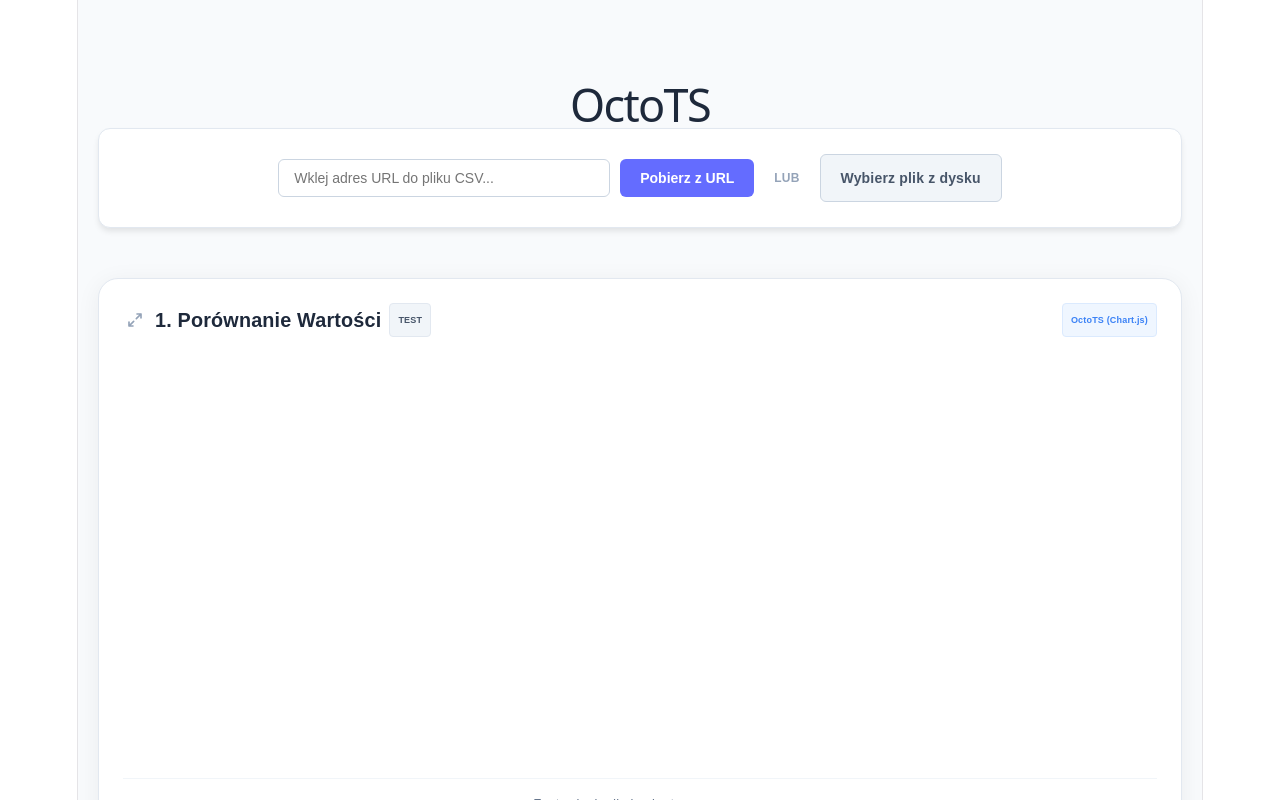
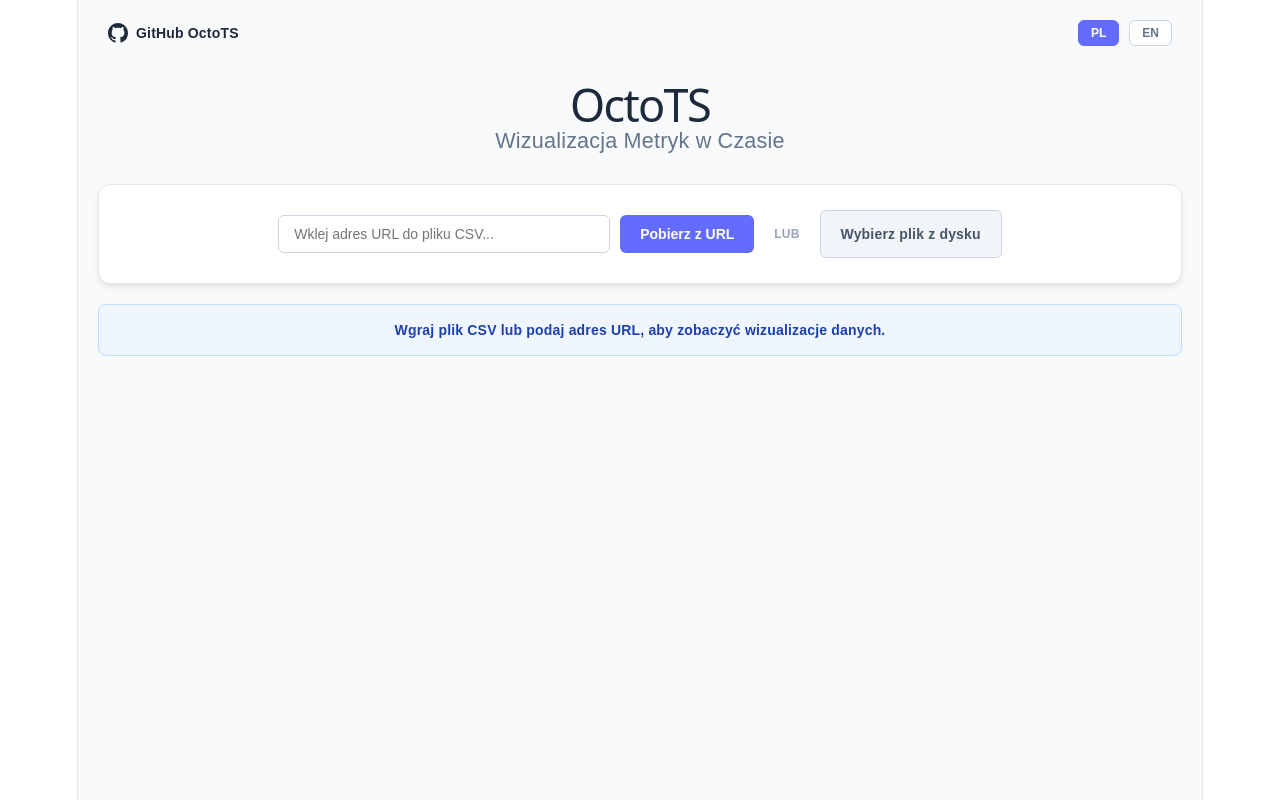
Before and after one commit to OctoTS/OctoTS-frontend, a React (Vite) app: page / in a window 1280 px wide. Shown: the top 800 px of the page. Built offline with nearby package versions, Linux system fonts and the light colour scheme.

Commit message:
feat: half working lib
Signed-off-by: Krystian Sadowski <krystek.sadowski@gmail.com>

```diff
--- a/src/App.css
+++ b/src/App.css
@@ -12,7 +12,6 @@
   left: 30px;
   display: flex;
   align-items: center;
-  gap: 8px;
   color: #1e293b;
   text-decoration: none;
   font-size: 14px;
@@ -81,6 +80,7 @@
   justify-content: center;
   gap: 20px;
   border: 1px solid #e2e8f0;
+  margin-bottom: 20px;
 }
 
 .input-group {
@@ -113,8 +113,9 @@
   border: none;
 }
 
-.action-button:hover {
-  background-color: #535bf2;
+.action-button:disabled {
+  background-color: #cbd5e1;
+  cursor: not-allowed;
 }
 
 .file-label {
@@ -135,11 +136,90 @@
   border: 1px solid #fecaca;
 }
 
+.feedback-message {
+  margin-top: 20px;
+  padding: 12px 20px;
+  border-radius: 8px;
+  font-size: 14px;
+  font-weight: 600;
+}
+
+.feedback-error {
+  background-color: #fef2f2;
+  color: #b91c1c;
+  border: 1px solid #fecaca;
+}
+
+.feedback-success {
+  background-color: #f0fdf4;
+  color: #166534;
+  border: 1px solid #bbf7d0;
+}
+
+.feedback-info {
+  background-color: #eff6ff;
+  color: #1e40af;
+  border: 1px solid #bfdbfe;
+}
+
+.mapping-container {
+  margin-top: 30px;
+  background: white;
+  padding: 30px;
+  border-radius: 15px;
+  border: 1px solid #646cff;
+  box-shadow: 0 10px 15px -3px rgba(0, 0, 0, 0.05);
+}
+
+.mapping-controls {
+  display: flex;
+  gap: 20px;
+  justify-content: center;
+  margin-bottom: 25px;
+  flex-wrap: wrap;
+}
+
+.mapping-field {
+  display: flex;
+  flex-direction: column;
+  text-align: left;
+}
+
+.mapping-field label {
+  font-size: 11px;
+  text-transform: uppercase;
+  font-weight: 700;
+  color: #94a3b8;
+  margin-bottom: 5px;
+}
+
+.mapping-field select {
+  padding: 10px;
+  border-radius: 8px;
+  border: 1px solid #cbd5e1;
+  min-width: 180px;
+}
+
+.confirm-button {
+  background: #1e293b;
+  color: white;
+  border: none;
+  padding: 12px 40px;
+  border-radius: 8px;
+  font-weight: 600;
+  cursor: pointer;
+}
+
+.confirm-button:disabled {
+  background: #cbd5e1;
+  cursor: not-allowed;
+}
+
 .dashboard-grid {
-  maxWidth: 1200px;
-  margin: 0 auto;
+  max-width: 800px;
+  margin: 50px auto;
   display: grid;
-  gridTemplateColumns: repeat(auto-fit, minmax(500px, 1fr));
+  grid-template-columns: 1fr;
   gap: 30px;
 }
 
--- a/src/App.jsx
+++ b/src/App.jsx
@@ -1,179 +1,193 @@
-import React, { useState, useEffect, useRef } from 'react';
+import React, { useState } from 'react';
 import './App.css';
+import OctoDashboard from './components/OctoDashboard';
 
-import ChartCard from './components/ChartCard';
-
-// ------------------------------------------------------------------
-// ZAKTUALIZOWANY WRAPPER DLA TWOJEJ BIBLIOTEKI VANILLA JS
-// ------------------------------------------------------------------
-const VanillaOctoChart = ({ data, engine, type, chartId, title, yLabel, xLabel }) => {
-  const chartRef = useRef(null);
-
-  useEffect(() => {
-    // Sprawdzamy, czy biblioteka jest dostępna i czy mamy dane
-    if (typeof window.OctoTS === 'undefined' || !chartRef.current || !data) return;
-
-    chartRef.current.id = chartId;
-
-    // Etykiety słupków (np. nazwy miast) i ich wartości
-    const labels = data.map(item => item.label);
-    const dataValues = data.map(item => item.value);
-
-    // Wyciągamy czas z pierwszego elementu, by wrzucić go do podtytułu
-    // (Zakładamy, że sprawdzasz zrzut danych dla konkretnego timestampa)
-    const timestamp = data.length > 0 && data[0].time ? `Czas pomiaru: ${data[0].time}` : '';
-
-    // Tworzymy obiekt konfiguracyjny zgodny z Twoim nowym kodem
-    const config = {
-      type: type,
-      title: title,
-      subtitle: timestamp,       // Czas ląduje ładnie nad wykresem
-      xAxisTitle: xLabel || '',  // np. "Miasto"
-      yAxisTitle: yLabel || '',  // np. "Wartość"
-      labels: labels,            // Podpisy pod słupkami
-      data: dataValues           // Wysokość słupków
-    };
-    console.log(config)
-    // Wywołanie Twojej zaktualizowanej funkcji
-    const chartInstance = window.OctoTS.makewykres(engine, chartId, config);
-
-    return () => {
-      if (chartInstance) {
-        if (typeof chartInstance.destroy === 'function') chartInstance.destroy();
-        if (typeof chartInstance.dispose === 'function') chartInstance.dispose();
-      }
-    };
-  }, [data, engine, type, chartId, title, yLabel, xLabel]);
-
-  return <div ref={chartRef} style={{ width: '100%', height: '350px' }}></div>;
-};
-
-// ------------------------------------------------------------------
-// TŁUMACZENIA I GŁÓWNA APLIKACJA
-// ------------------------------------------------------------------
 const translations = {
   pl: {
     title: "OctoTS",
-    subtitle: "Wizualizacja Metryk Projektowych",
+    subtitle: "Wizualizacja Metryk w Czasie",
+    btnFile: "Wybierz plik z dysku",
     urlPlaceholder: "Wklej adres URL do pliku CSV...",
     btnLoad: "Pobierz z URL",
     btnLoading: "Ładowanie...",
     orSeparator: "LUB",
-    btnFile: "Wybierz plik z dysku",
-    btnReset: "Przywróć testowe",
-    errorUrl: "Błąd ładowania URL. Upewnij się, że link prowadzi bezpośrednio do pliku w formacie raw.",
-    errorData: "Błąd parsowania danych. Sprawdź format CSV.",
+    btnReset: "Wyczyść dane",
+    mappingTitle: "Konfiguracja mapowania kolumn",
+    labelTime: "Kolumna czasu (data/timestamp)",
+    labelGroup: "Kolumna grupy (wartość tekstowa)",
+    labelValue: "Kolumna wartości (liczbowa)",
+    btnConfirm: "Generuj wykresy",
+    successLoad: "Dane wczytane. Skonfiguruj kolumny.",
+    successProcess: "Wizualizacje gotowe!",
+    errorFile: "Błąd wczytywania danych.",
+    errorNetwork: "Błąd sieciowy podczas pobierania.",
+    initialMessage: "Wgraj plik CSV lub podaj adres URL, aby zobaczyć wizualizacje danych.",
     charts: {
-      c1: { title: "1. Porównanie Wartości", desc: "Zestawienie dla konkretnego czasu." },
-      c2: { title: "2. Audyt Ciągłości", desc: "ECharts Wykres Liniowy." },
-      c3: { title: "3. Nawigacja po Historii", desc: "ECharts Wykres Słupkowy." },
+      c1: { title: "1. Puls Aktywności", desc: "Zagęszczenie wystąpień zdarzeń w czasie." },
+      c2: { title: "2. Audyt Ciągłości", desc: "Stabilność rejestrowania danych w skali roku." },
+      c3: { title: "3. Nawigacja po Historii", desc: "Linia trendu z interaktywnym suwakiem czasu." },
+      c4: { title: "4. Ewolucja Struktury", desc: "Zmiany proporcji składowych w czasie." },
+      c5: { title: "5. Dynamika Rankingów", desc: "Zmiany pozycji grup w czasie." },
+      c6: { title: "6. Chronologia Procesów", desc: "Sekwencja zdarzeń zarejestrowana w czasie." },
+      c7: { title: "7. Cykl Dobowy", desc: "Wzorce zachowań w skali 24-godzinnej." },
+      c8: { title: "8. Zmienność Wydajności", desc: "Wykres świecowy ilustrujący fluktuacje." },
+      c9: { title: "9. Profil Porównawczy", desc: "Zestawienie wkładu poszczególnych grup." },
+      c10: { title: "10. Hierarchia Rozmiaru", desc: "Struktura wag poszczególnych elementów." },
+      c11: { title: "11. Kompozycja Typów", desc: "Proporcje typów danych." },
+      c12: { title: "12. Analiza Korelacji", desc: "Badanie zależności między zmiennymi." },
+      c13: { title: "13. Bilans Zmian", desc: "Zestawienie wartości dodanych i usuniętych." },
+      c14: { title: "14. Zakres Zmienności", desc: "Wizualizacja obszarów odchyleń wartości." },
+      c15: { title: "15. Ewolucja Skokowa", desc: "Zmiany stanu systemu rejestrowane w czasie." },
     }
   },
   en: {
-    // ... skrócone dla czytelności ...
+    title: "OctoTS",
+    subtitle: "Time-Series Metrics Visualization",
+    btnFile: "Choose file",
+    urlPlaceholder: "Paste CSV URL here...",
+    btnLoad: "Load URL",
+    btnLoading: "Loading...",
+    orSeparator: "OR",
+    btnReset: "Clear Data",
+    mappingTitle: "Column Mapping Configuration",
+    labelTime: "Time Column (date/timestamp)",
+    labelGroup: "Group Column (text)",
+    labelValue: "Value Column (number)",
+    btnConfirm: "Confirm and Generate",
+    successLoad: "Data loaded. Please map columns.",
+    successProcess: "Visualizations ready!",
+    errorFile: "Error loading data.",
+    errorNetwork: "Network error during fetch.",
+    initialMessage: "Please upload a CSV file or provide a URL to see data visualizations.",
+    charts: {
+      c1: { title: "1. Activity Pulse", desc: "Density of event occurrences over time." },
+      c2: { title: "2. Continuity Audit", desc: "Stability of data logging throughout the year." },
+      c3: { title: "3. History Navigation", desc: "Trend line with an interactive time slider." },
+      c4: { title: "4. Structure Evolution", desc: "Changes in component proportions over time." },
+      c5: { title: "5. Ranking Dynamics", desc: "Changes in group positions over time." },
+      c6: { title: "6. Process Chronology", desc: "Sequence of events recorded over time." },
+      c7: { title: "7. Daily Cycle", desc: "Behavior patterns on a 24-hour scale." },
+      c8: { title: "8. Performance Volatility", desc: "Candlestick chart illustrating fluctuations." },
+      c9: { title: "9. Comparative Profile", desc: "Comparison of individual group contributions." },
+      c10: { title: "10. Size Hierarchy", desc: "Weight structure of individual elements." },
+      c11: { title: "11. Type Composition", desc: "Proportions of file types." },
+      c12: { title: "12. PR Efficiency Analysis", desc: "Examination of dependencies between variables." },
+      c13: { title: "13. Change Balance", desc: "Summary of added and removed values." },
+      c14: { title: "14. Variability Range", desc: "Visualization of value deviation areas." },
+      c15: { title: "15. Step Evolution", desc: "System state changes recorded over time." },
+    }
   }
 };
 
 function App() {
   const [lang, setLang] = useState('pl');
+  const [sourceType, setSourceType] = useState(null);
   const [processedData, setProcessedData] = useState(null);
-  const [dataLabel, setDataLabel] = useState('Wartość');
-  const [sourceType, setSourceType] = useState('TESTOWE');
+  const [rawHeaders, setRawHeaders] = useState([]);
+  const [rawRows, setRawRows] = useState([]);
+  const [mapping, setMapping] = useState({ time: '', group: '', value: '' });
+  const [feedback, setFeedback] = useState(null);
+  const [isLoading, setIsLoading] = useState(false);
   const [url, setUrl] = useState('');
-  const [isLoading, setIsLoading] = useState(false);
-
-  const [rawCsvLines, setRawCsvLines] = useState(null);
-  const [csvHeaders, setCsvHeaders] = useState([]);
-  const [mappingConfig, setMappingConfig] = useState({ timeAxis: '', labelAxis: '', valueAxis: '' });
-  const [showMappingMenu, setShowMappingMenu] = useState(false);
 
   const t = (key) => {
     const keys = key.split('.');
     return keys.reduce((acc, curr) => acc && acc[curr], translations[lang]) || key;
   };
 
-  const processRawText = (text, sourceName) => {
-    const lines = text.trim().split('\n');
+  const processRawData = (text) => {
+    const lines = text.trim().split('\n').map(row => row.split(','));
     if (lines.length < 2) {
-      alert(t('errorData'));
+      setFeedback({ type: 'error', messageKey: 'errorFile' });
       return;
     }
-    const headers = lines[0].split(',').map(h => h.trim());
-    setCsvHeaders(headers);
-    setRawCsvLines(lines);
-    setSourceType(sourceName);
-    setMappingConfig({
-      timeAxis: headers[0] || '',
-      labelAxis: headers[1] || headers[0] || '',
-      valueAxis: headers[2] || headers[1] || ''
-    });
-    setShowMappingMenu(true);
+    setRawHeaders(lines[0].map(h => h.trim()));
+    setRawRows(lines.slice(1));
+    setProcessedData(null);
+    setFeedback({ type: 'success', messageKey: 'successLoad' });
   };
 
-  const handleUrlLoad = async () => { /* ... (zostaje bez zmian) ... */
+  const handleFileUpload = (e) => {
+    const file = e.target.files[0];
+    if (!file) return;
+    const reader = new FileReader();
+    reader.onload = (event) => processRawData(event.target.result);
+    reader.readAsText(file);
+  };
+
+  const handleUrlLoad = async () => {
     if (!url) return;
     setIsLoading(true);
+    setFeedback(null);
     try {
       const response = await fetch(url);
+      if (!response.ok) throw new Error();
       const text = await response.text();
-      processRawText(text, 'URL');
-    } catch (error) {
-      alert(t('errorUrl'));
+      processRawData(text);
+    } catch (err) {
+      setFeedback({ type: 'error', messageKey: 'errorNetwork' });
     } finally {
       setIsLoading(false);
     }
   };
 
-  const handleFileUpload = (e) => { /* ... (zostaje bez zmian) ... */
-    const file = e.target.files[0];
-    if (!file) return;
-    const reader = new FileReader();
-    reader.onload = (event) => {
-      processRawText(event.target.result, 'PLIK');
-    };
-    reader.readAsText(file);
-  };
+  const applyMapping = () => {
+    const timeIdx = rawHeaders.indexOf(mapping.time);
+    const groupIdx = rawHeaders.indexOf(mapping.group);
+    const valueIdx = rawHeaders.indexOf(mapping.value);
 
-  const applyMapping = () => {
-    const { timeAxis, labelAxis, valueAxis } = mappingConfig;
-    const timeIdx = csvHeaders.indexOf(timeAxis);
-    const labelIdx = csvHeaders.indexOf(labelAxis);
-    const valueIdx = csvHeaders.indexOf(valueAxis);
+    const result = rawRows.map((row, index) => ({
+      id: index,
+      [mapping.time || 'timestamp']: timeIdx !== -1 ? row[timeIdx]?.trim() : null,
+      [mapping.group || 'author']: groupIdx !== -1 ? row[groupIdx]?.trim() : 'Default',
+      [mapping.value || 'value']: valueIdx !== -1 ? parseInt(row[valueIdx]?.trim(), 10) || 0 : 0
+    }));
 
-    if (timeIdx === -1 || labelIdx === -1 || valueIdx === -1) return;
-
-    const result = rawCsvLines.slice(1).map((line, index) => {
-      const parts = line.split(',');
-      if (parts.length <= Math.max(timeIdx, labelIdx, valueIdx)) return null;
-
-      return {
-        id: index,
-        time: parts[timeIdx].trim(),
-        label: parts[labelIdx].trim(),
-        value: parseFloat(parts[valueIdx].trim()) || 0
-      };
-    }).filter(Boolean);
-
-    result.sort((a, b) => new Date(a.time) - new Date(b.time));
-
-    setDataLabel(valueAxis);
     setProcessedData(result);
-    setShowMappingMenu(false);
+    setSourceType('PLIK');
+    setFeedback({ type: 'success', messageKey: 'successProcess' });
   };
 
   const resetData = () => {
-    setProcessedData(null);
-    setDataLabel('Wartość');
-    setSourceType('TESTOWE');
-    setUrl('');
-    setShowMappingMenu(false);
+    setProcessedData(null); setRawHeaders([]); setRawRows([]); setSourceType(null);
+    setMapping({ time: '', group: '', value: '' }); setFeedback(null); setUrl('');
   };
+
+  const dashboardLayout = [
+    { type: 'beeswarm', title: t('charts.c1.title'), description: t('charts.c1.desc'), mapping: { groupKey: mapping.group, valueKey: mapping.value } },
+    { type: 'calendar', title: t('charts.c2.title'), description: t('charts.c2.desc'), mapping: { timeKey: mapping.time, valueKey: mapping.value } },
+    { type: 'timeZoom', title: t('charts.c3.title'), description: t('charts.c3.desc'), mapping: { timeKey: mapping.time, valueKey: mapping.value } },
+    { type: 'stream', title: t('charts.c4.title'), description: t('charts.c4.desc'), mapping: { timeKey: mapping.time, groupKey: mapping.group, valueKey: mapping.value } },
+    { type: 'bump', title: t('charts.c5.title'), description: t('charts.c5.desc'), mapping: { timeKey: mapping.time, groupKey: mapping.group, valueKey: mapping.value } },
+    { type: 'timeline', title: t('charts.c6.title'), description: t('charts.c6.desc'), mapping: { timeKey: mapping.time, groupKey: mapping.group, valueKey: mapping.value } },
+    { type: 'hourly', title: t('charts.c7.title'), description: t('charts.c7.desc'), mapping: { timeKey: mapping.time, valueKey: mapping.value } },
+    { type: 'volatility', title: t('charts.c8.title'), description: t('charts.c8.desc'), mapping: { timeKey: mapping.time, valueKey: mapping.value } },
+    { type: 'radar', title: t('charts.c9.title'), description: t('charts.c9.desc'), mapping: { groupKey: mapping.group, valueKey: mapping.value } },
+    { type: 'tree', title: t('charts.c10.title'), description: t('charts.c10.desc'), mapping: { groupKey: mapping.group, valueKey: mapping.value } },
+    { type: 'polar', title: t('charts.c11.title'), description: t('charts.c11.desc'), mapping: { groupKey: mapping.group, valueKey: mapping.value } },
+    { type: 'scatter', title: t('charts.c12.title'), description: t('charts.c12.desc'), mapping: { valueKey: mapping.value } },
+    { type: 'netChange', title: t('charts.c13.title'), description: t('charts.c13.desc'), mapping: { valueKey: mapping.value } },
+    { type: 'range', title: t('charts.c14.title'), description: t('charts.c14.desc'), mapping: { timeKey: mapping.time, valueKey: mapping.value } },
+    { type: 'step', title: t('charts.c15.title'), description: t('charts.c15.desc'), mapping: { timeKey: mapping.time, valueKey: mapping.value } }
+  ];
 
   return (
     <div className="app-root">
-      {/* ... Header i Kontrolki (zostają bez zmian z poprzedniego kodu) ... */}
+      <a href="https://github.com/OctoTS" target="_blank" rel="noopener noreferrer" className="github-org-link">
+        <svg height="20" width="20" viewBox="0 0 16 16" fill="currentColor" style={{ marginRight: '8px' }}>
+          <path d="M8 0C3.58 0 0 3.58 0 8c0 3.54 2.29 6.53 5.47 7.59.4.07.55-.17.55-.38 0-.19-.01-.82-.01-1.49-2.01.37-2.53-.49-2.69-.94-.09-.23-.48-.94-.82-1.13-.28-.15-.68-.52-.01-.53.63-.01 1.08.58 1.23.82.72 1.21 1.87.87 2.33.66.07-.52.28-.87.51-1.07-1.78-.2-3.64-.89-3.64-3.95 0-.87.31-1.59.82-2.15-.08-.2-.36-1.02.08-2.12 0 0 .67-.21 2.2.82.64-.18 1.32-.27 2-.27.68 0 1.36.09 2 .27 1.53-1.04 2.2-.82 2.2-.82.44 1.1.16 1.92.08 2.12.51.56.82 1.27.82 2.15 0 3.07-1.87 3.75-3.65 3.95.29.25.54.73.54 1.48 0 1.07-.01 1.93-.01 2.19 0 .21.15.46.55.38A8.013 8.013 0 0016 8c0-4.42-3.58-8-8-8z" />
+        </svg>
+        <span>GitHub OctoTS</span>
+      </a>
+
+      <div className="language-bar">
+        <button onClick={() => setLang('pl')} className={`lang-btn ${lang === 'pl' ? 'active' : ''}`}>PL</button>
+        <button onClick={() => setLang('en')} className={`lang-btn ${lang === 'en' ? 'active' : ''}`}>EN</button>
+      </div>
+
       <header className="main-header">
         <h1>{t('title')}</h1>
+        <p>{t('subtitle')}</p>
 
         <div className="control-panel">
           <div className="input-group">
@@ -181,81 +195,38 @@ function App() {
             <button onClick={handleUrlLoad} className="action-button" disabled={isLoading}>{isLoading ? t('btnLoading') : t('btnLoad')}</button>
           </div>
           <div className="divider">{t('orSeparator')}</div>
-          <div className="input-group">
-            <label className="file-label action-button">
-              {t('btnFile')}
-              <input type="file" accept=".csv" onChange={handleFileUpload} style={{ display: 'none' }} />
-            </label>
-          </div>
-          {processedData && <button onClick={resetData} className="reset-button">{t('btnReset')}</button>}
+          <label className="file-label">{t('btnFile')}<input type="file" accept=".csv" onChange={handleFileUpload} style={{ display: 'none' }} /></label>
+          {(processedData || rawRows.length > 0) && <button onClick={resetData} className="reset-button">{t('btnReset')}</button>}
         </div>
 
-        {/* Formularz Mapowania */}
-        {showMappingMenu && (
-          <div style={{ marginTop: '20px', padding: '20px', backgroundColor: 'var(--bg-color, rgba(255, 255, 255, 0.05))', borderRadius: '8px', border: '1px solid var(--border-color, #444)', maxWidth: '800px', margin: '20px auto' }}>
-            <h3 style={{ margin: '0 0 15px 0', fontSize: '1.1rem' }}>Dopasuj kolumny z pliku CSV</h3>
-            <div style={{ display: 'flex', gap: '20px', flexWrap: 'wrap', alignItems: 'flex-end', justifyContent: 'center' }}>
-              <div>
-                <label style={{ display: 'block', fontSize: '13px', marginBottom: '5px', opacity: 0.8 }}>Czas / Sortowanie:</label>
-                <select value={mappingConfig.timeAxis} onChange={(e) => setMappingConfig({...mappingConfig, timeAxis: e.target.value})} style={{ padding: '8px', borderRadius: '4px', minWidth: '150px' }}>
-                  {csvHeaders.map(h => <option key={`time-${h}`} value={h}>{h}</option>)}
-                </select>
-              </div>
-              <div>
-                <label style={{ display: 'block', fontSize: '13px', marginBottom: '5px', opacity: 0.8 }}>Etykieta (Oś X):</label>
-                <select value={mappingConfig.labelAxis} onChange={(e) => setMappingConfig({...mappingConfig, labelAxis: e.target.value})} style={{ padding: '8px', borderRadius: '4px', minWidth: '150px' }}>
-                  {csvHeaders.map(h => <option key={`label-${h}`} value={h}>{h}</option>)}
-                </select>
-              </div>
-              <div>
-                <label style={{ display: 'block', fontSize: '13px', marginBottom: '5px', opacity: 0.8 }}>Wartość (Oś Y):</label>
-                <select value={mappingConfig.valueAxis} onChange={(e) => setMappingConfig({...mappingConfig, valueAxis: e.target.value})} style={{ padding: '8px', borderRadius: '4px', minWidth: '150px' }}>
-                  {csvHeaders.map(h => <option key={`val-${h}`} value={h}>{h}</option>)}
-                </select>
-              </div>
-              <button className="action-button" onClick={applyMapping} style={{ padding: '9px 20px', height: 'auto' }}>Zastosuj i rysuj</button>
+        {feedback ? (
+          <div className={`feedback-message feedback-${feedback.type}`}>{t(feedback.messageKey)}</div>
+        ) : (
+          !processedData && rawRows.length === 0 && (
+            <div className="feedback-message feedback-info">{t('initialMessage')}</div>
+          )
+        )}
+
+        {rawRows.length > 0 && !processedData && (
+          <div className="mapping-container">
+            <h3>{t('mappingTitle')}</h3>
+            <div className="mapping-controls">
+              <div className="mapping-field"><label>{t('labelTime')}</label><select value={mapping.time} onChange={e => setMapping({...mapping, time: e.target.value})}><option value="">--</option>{rawHeaders.map(h => <option key={h} value={h}>{h}</option>)}</select></div>
+              <div className="mapping-field"><label>{t('labelGroup')}</label><select value={mapping.group} onChange={e => setMapping({...mapping, group: e.target.value})}><option value="">--</option>{rawHeaders.map(h => <option key={h} value={h}>{h}</option>)}</select></div>
+              <div className="mapping-field"><label>{t('labelValue')}</label><select value={mapping.value} onChange={e => setMapping({...mapping, value: e.target.value})}><option value="">--</option>{rawHeaders.map(h => <option key={h} value={h}>{h}</option>)}</select></div>
             </div>
+            <button className="confirm-button" onClick={applyMapping} disabled={!mapping.value}>{t('btnConfirm')}</button>
           </div>
         )}
       </header>
 
-      <main className="dashboard-grid">
-        <ChartCard title={t('charts.c1.title')} library="OctoTS (Chart.js)" source={sourceType} description={t('charts.c1.desc')} lang={lang} dataLabel={dataLabel}>
-          <VanillaOctoChart
-            engine="chartjs"
-            type="bar"
-            chartId="octo-chart-1"
-            title="Wykres Aktywności"
-            yLabel={dataLabel}
-            xLabel={mappingConfig.labelAxis} // Przekazujemy nazwę kolumny wybranej do etykiet X
-            data={processedData}
-          />
-        </ChartCard>
-
-        <ChartCard title={t('charts.c2.title')} library="OctoTS (ECharts)" source={sourceType} description={t('charts.c2.desc')} lang={lang} dataLabel={dataLabel}>
-          <VanillaOctoChart
-            engine="echarts"
-            type="line"
-            chartId="octo-chart-2"
-            title="Wykres Ciągłości"
-            yLabel={dataLabel}
-            xLabel={mappingConfig.labelAxis}
-            data={processedData}
-          />
-        </ChartCard>
-
-        <ChartCard title={t('charts.c3.title')} library="OctoTS (ECharts)" source={sourceType} description={t('charts.c3.desc')} lang={lang} dataLabel={dataLabel}>
-          <VanillaOctoChart
-            engine="echarts"
-            type="bar"
-            chartId="octo-chart-3"
-            title="Nawigacja"
-            yLabel={dataLabel}
-            xLabel={mappingConfig.labelAxis}
-            data={processedData}
-          />
-        </ChartCard>
-      </main>
+      {processedData && (
+        <OctoDashboard
+          data={processedData}
+          layout={dashboardLayout}
+          lang={lang}
+        />
+      )}
     </div>
   );
 }
--- /dev/null
+++ b/src/components/OctoDashboard.jsx
@@ -0,0 +1,34 @@
+import React from 'react';
+import ChartCard from './ChartCard';
+import VanillaOctoChart from './VanillaOctoChart';
+
+const OctoDashboard = ({ data, layout, lang }) => {
+  return (
+    <main className="dashboard-grid">
+      {layout.map((chartConfig, index) => {
+        const engine = index % 2 === 0 ? 'echarts' : 'chartjs';
+        const vanillaType = chartConfig.type === 'calendar' || chartConfig.type === 'stream' ? 'line' : 'bar';
+
+        return (
+          <ChartCard
+            key={`chart-${index}`}
+            title={chartConfig.title}
+            description={chartConfig.description}
+            library={`OctoTS (${engine})`}
+          >
+            <VanillaOctoChart
+              engine={engine}
+              type={vanillaType}
+              chartId={`chart-${index}`}
+              title={chartConfig.title}
+              mapping={chartConfig.mapping}
+              data={data}
+            />
+          </ChartCard>
+        );
+      })}
+    </main>
+  );
+};
+
+export default OctoDashboard;
```
Also changed, not shown: src/components/VanillaOctoChart.jsx (added, +43 -0 lines).
